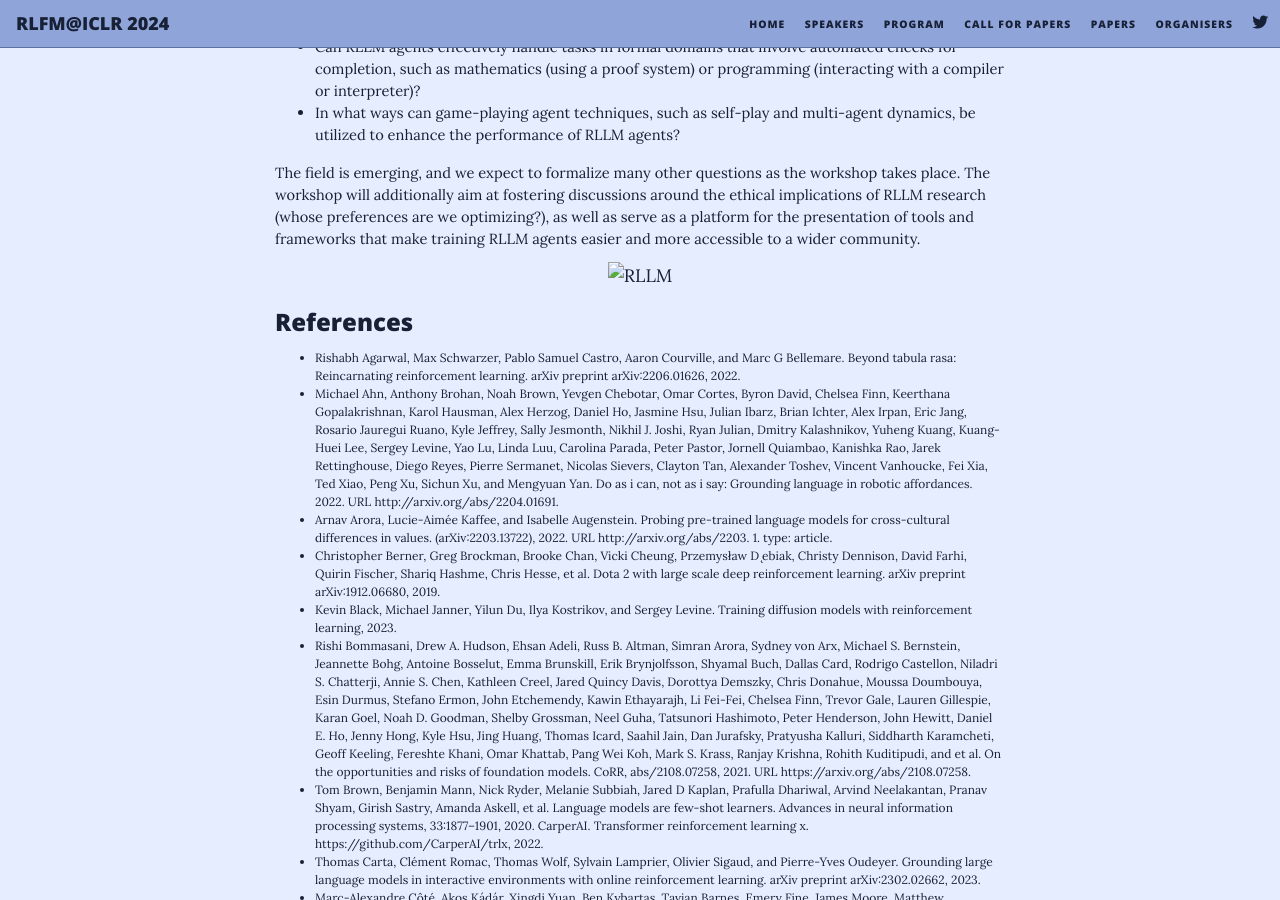
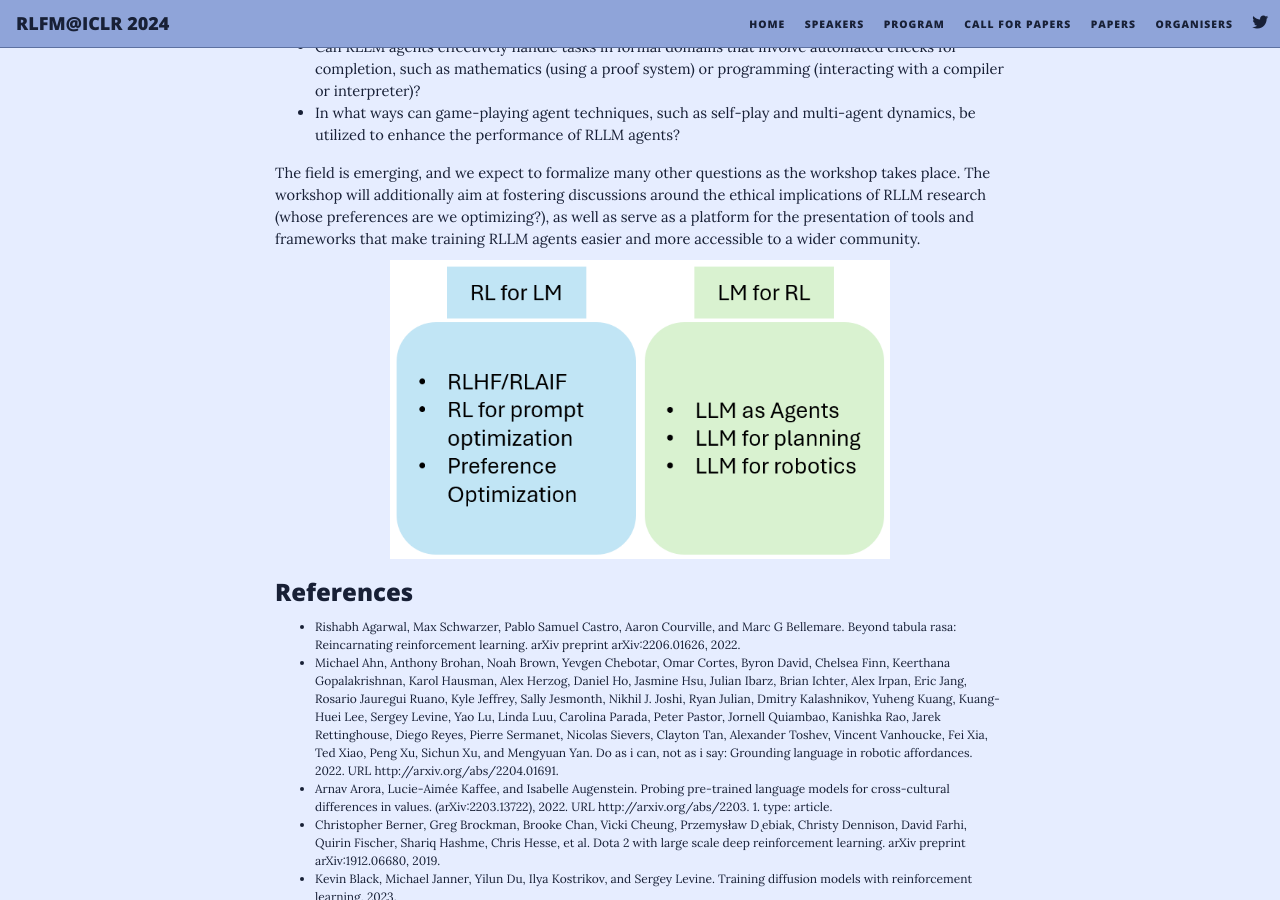
Before and after one commit to rlfmworkshop/rlfmworkshop.github.io, a Jekyll site: the page built from home.md, in a window 1280 px wide and 900 px high, scrolled down 1054 px. Built offline with Jekyll 4.4.1, drawn with Linux system fonts in a browser that asks for light colours; nearby versions of some CDN libraries.

Commit message:
Update assets path.

```diff
--- a/home.md
+++ b/home.md
@@ -48,7 +48,7 @@ layout: home
         The field is emerging, and we expect to formalize many other questions as the workshop takes place. The workshop will additionally aim at fostering discussions around the ethical implications of RLLM research (whose preferences are we optimizing?), as well as serve as a platform for the presentation of tools and frameworks that make training RLLM agents easier and more accessible to a wider community.
     </p>
 </div>
-<div style="text-align:center;"> <img src="assets/img/rllm.png" alt="RLLM" width="500"> </div>
+<div style="text-align:center;"> <img src="/assets/img/rllm.png" alt="RLLM" width="500"> </div>
 
 <h3 style='margin-bottom: 10pt;'>References</h3>
 <div class='references' style='font-size:9pt'>
--- a/index.html
+++ b/index.html
@@ -48,7 +48,7 @@ layout: home
         The field is emerging, and we expect to formalize many other questions as the workshop takes place. The workshop will additionally aim at fostering discussions around the ethical implications of RLLM research (whose preferences are we optimizing?), as well as serve as a platform for the presentation of tools and frameworks that make training RLLM agents easier and more accessible to a wider community.
     </p>
 </div>
-<div style="text-align:center;"> <img src="assets/img/rllm.png" alt="RLLM" width="500"> </div>
+<div style="text-align:center;"> <img src="/assets/img/rllm.png" alt="RLLM" width="500"> </div>
 
 <h3 style='margin-bottom: 10pt;'>References</h3>
 <div class='references' style='font-size:9pt'>
```
